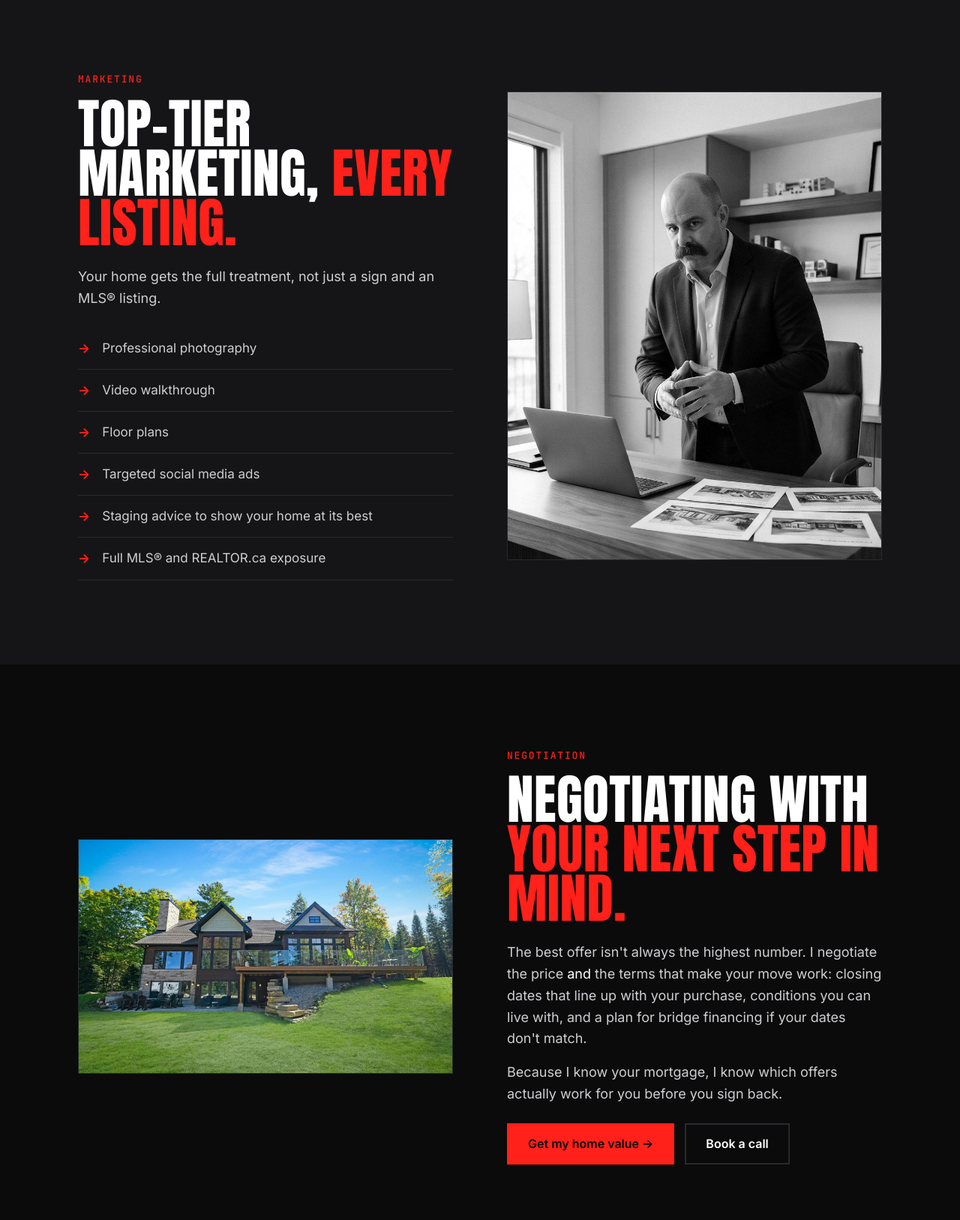
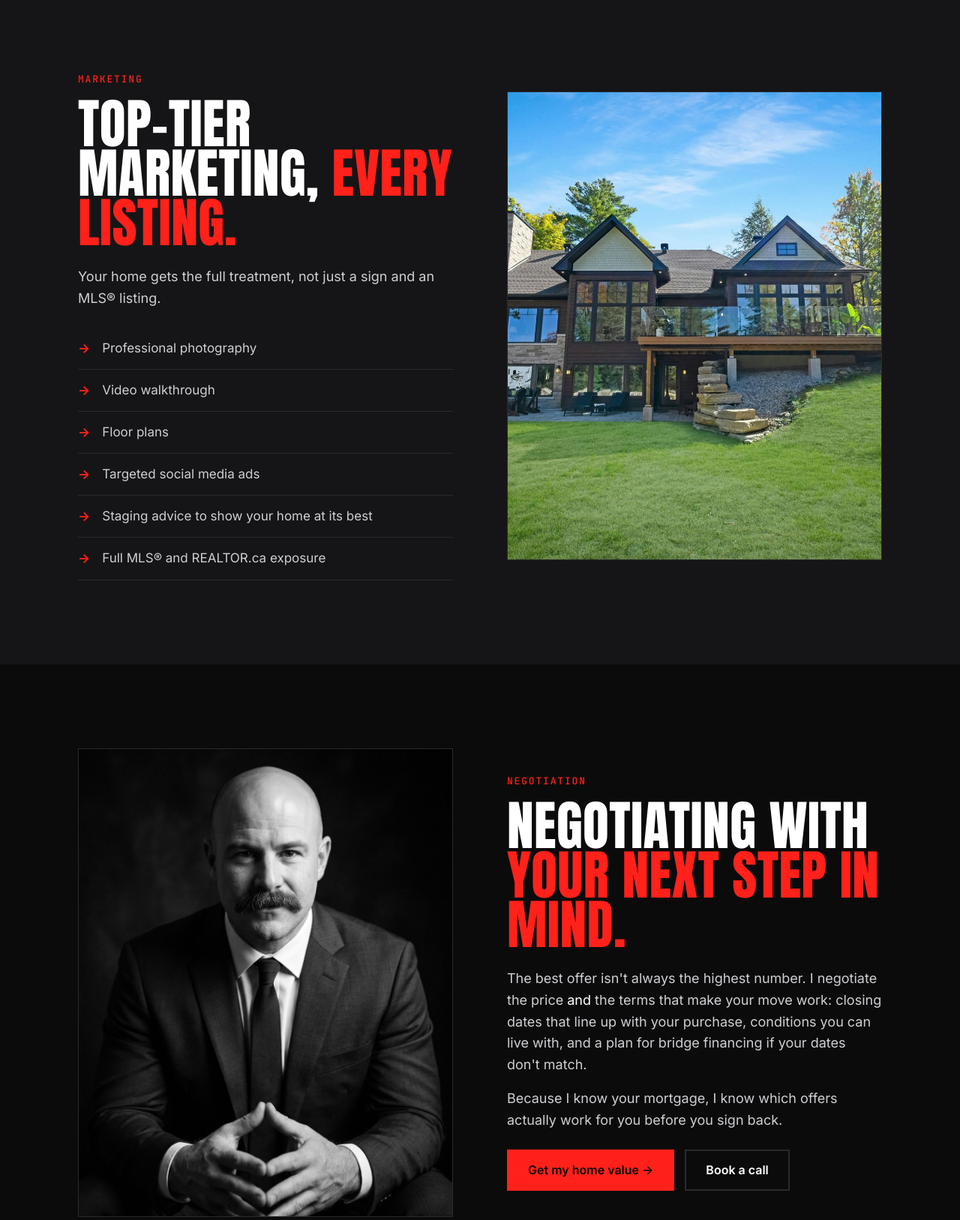
Before and after one commit to JGleason88/website, a plain HTML site: page sell/index.html in a window 1280 px wide. Shown: the part 2700-4327 px from the top of the page at 75% size. Drawn offline with Linux system fonts and the light colour scheme.

Commit message:
Replace the desk-and-listings photo on Sell and About
Co-Authored-By: Claude Opus 5.5 <noreply@anthropic.com>
Claude-Session: https://claude.ai/code/session_01Tfbd8arEwD2rVamVM18QSj

```diff
--- a/sell/index.html
+++ b/sell/index.html
@@ -164,7 +164,7 @@
           <li>Full MLS® and REALTOR.ca exposure</li>
         </ul>
       </div>
-      <div class="photo-card bw" role="img" aria-label="Joshua Gleason reviewing listing photos" style="background-image:url(/img/joshua-listings-desk.jpg)"></div>
+      <div class="photo-card" role="img" aria-label="Lakeside home with a large deck" style="background-image:url(/img/stock/sell.jpg);background-position:center 45%"></div>
     </div>
   </section>
 
@@ -177,7 +177,7 @@
         <p>Because I know your mortgage, I know which offers actually work for you before you sign back.</p>
         <div class="cta-row" style="margin-top:24px"><a class="btn" href="#value">Get my home value →</a><a class="btn ghost" href="https://calendar.app.google/Dbp5daUcAbNquavv6" target="_blank" rel="noopener">Book a call</a></div>
       </div>
-      <div class="photo-card wide" data-photo="sell" style="background-image:url(/img/stock/sell.jpg)"></div>
+      <div class="photo-card bw" role="img" aria-label="Joshua Gleason" style="background-image:url(/img/joshua-steeple.jpg);background-position:center 20%"></div>
     </div>
   </section>
 
```
Also changed, not shown: about/index.html (+1 -1 lines), img/joshua-listings-desk.jpg (deleted).
